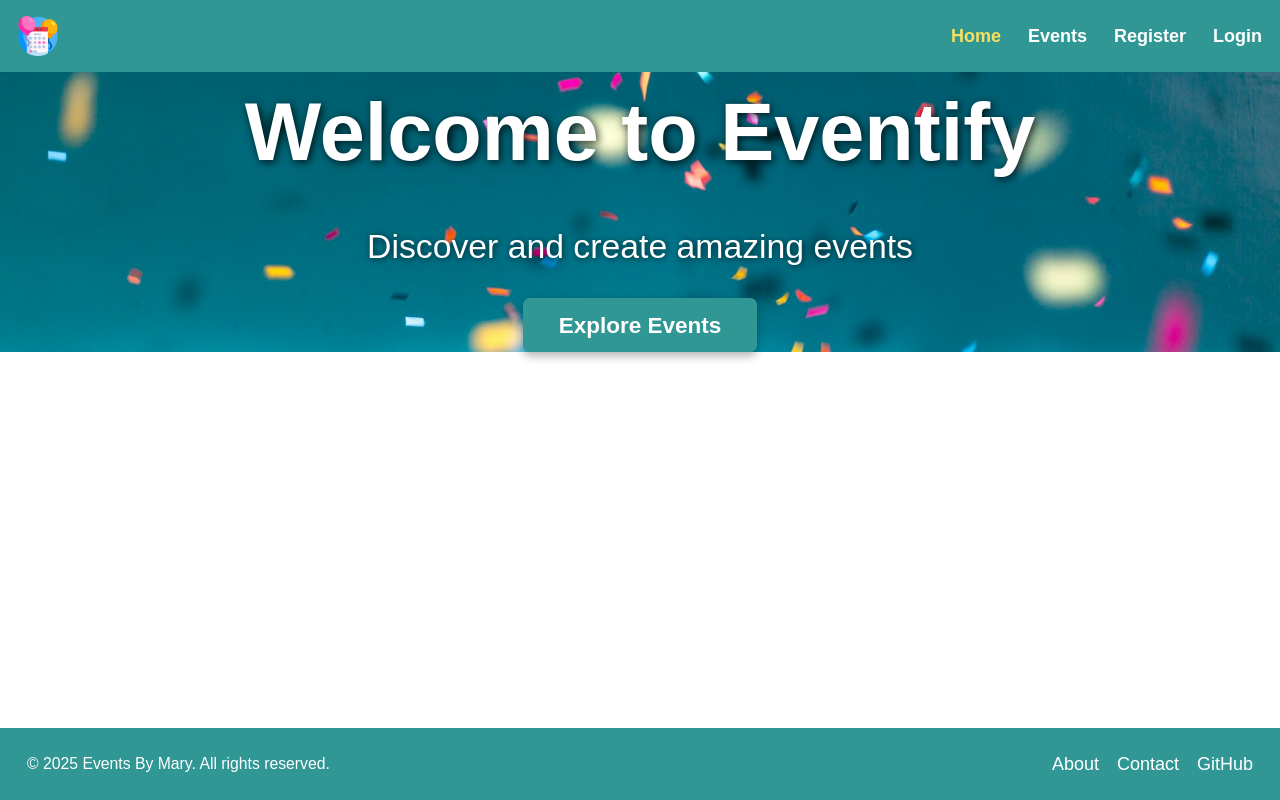
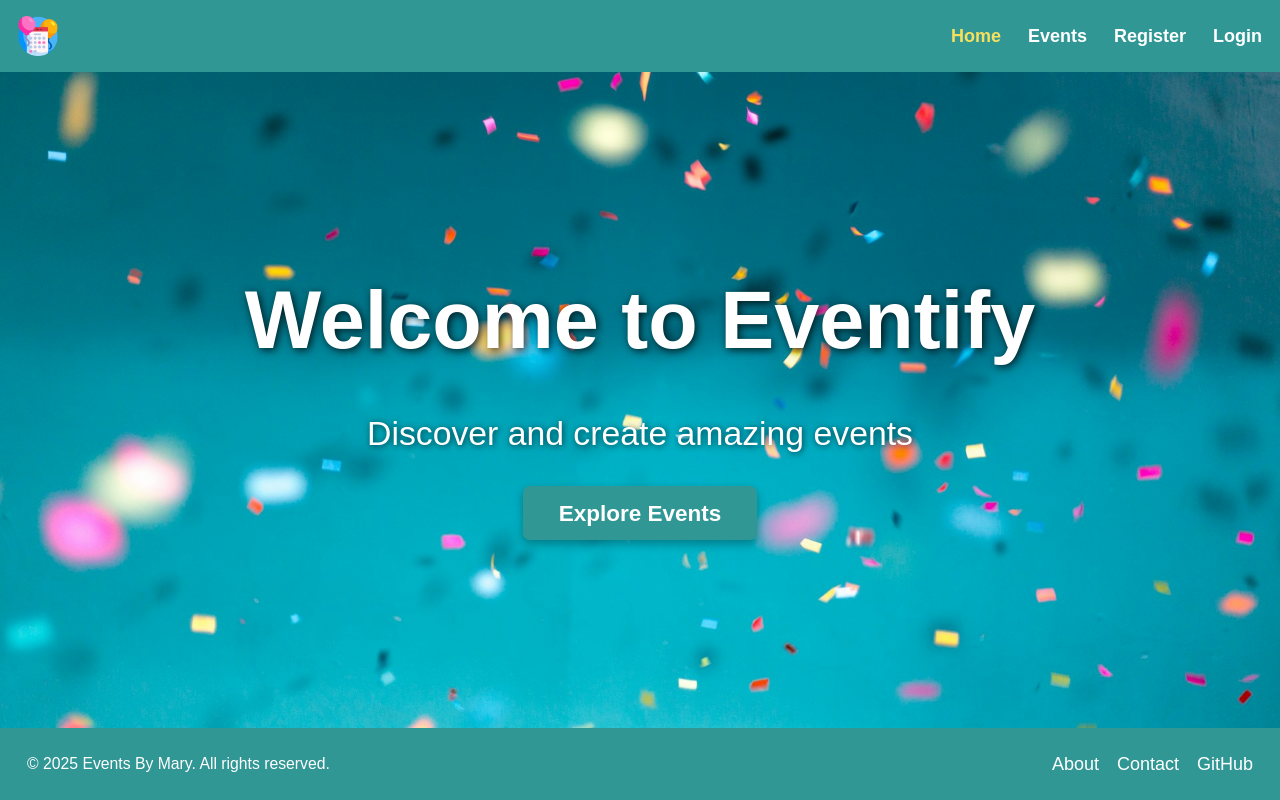
Before and after one commit to marycala/PROYECTO-13-FRONT, a React (Vite) app: page / in a window 1280 px wide. Built offline with nearby package versions, Linux system fonts and the light colour scheme; no server answers.

Commit message:
aplicar padding solo en páginas distintas a Home para evitar espacio extra debajo del header

```diff
--- a/src/layouts/AppLayout.jsx
+++ b/src/layouts/AppLayout.jsx
@@ -2,15 +2,24 @@ import { Box } from "@chakra-ui/react";
 import Header from "../components/Header/Header";
 import Footer from "../components/Footer/Footer";
 import { Outlet } from "react-router-dom";
+import { useLocation } from "react-router-dom";
 
 const AppLayout = () => {
+  const location = useLocation();
+  const isHome = location.pathname === "/";
+
   return (
     <Box minH="100vh" display="flex" flexDirection="column">
       <Box h="9vh">
         <Header />
       </Box>
 
-      <Box id="scroll-container" flex="1" overflowY="auto">
+      <Box
+        id="scroll-container"
+        h="82vh"
+        overflowY="auto"
+        pt={isHome ? 0 : 4}
+      >
         <Outlet />
       </Box>
 
```
